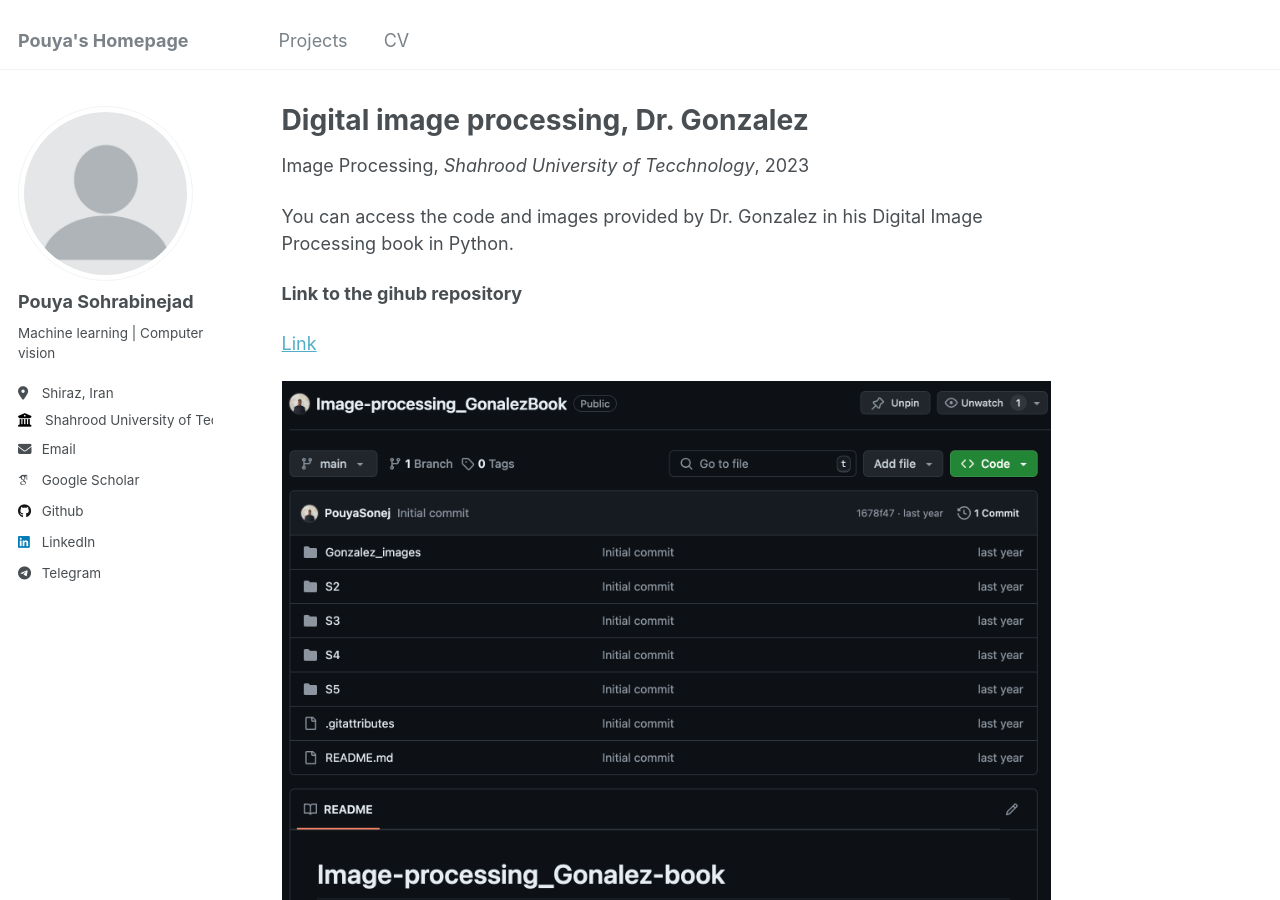
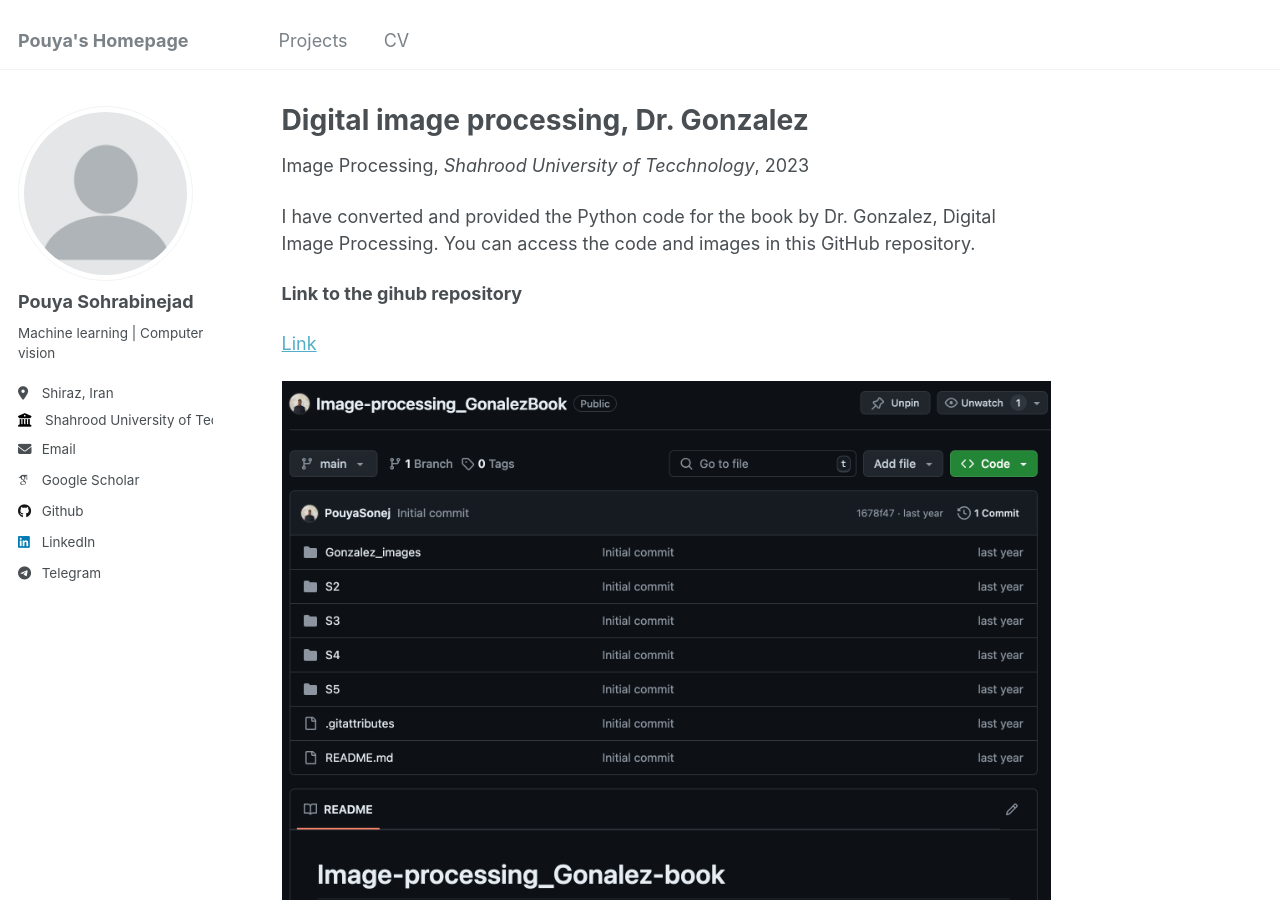
Before and after one commit to PouyaSonej/PouyaSonej.github.io, a Jekyll site: the page built from _teaching/project-1.md, in a window 1280 px wide and 900 px high. Built offline with Jekyll 4.4.1, drawn with Linux system fonts in a browser that asks for light colours; some web fonts are replaced.

Commit message:
Update project-1.md

```diff
--- a/_teaching/project-1.md
+++ b/_teaching/project-1.md
@@ -8,7 +8,7 @@ date: 2023-01-01
 location: "Shiraz, Iran"
 ---
 
-You can access the code and images provided by Dr. Gonzalez in his Digital Image Processing book in Python.
+I have converted and provided the Python code for the book by Dr. Gonzalez, Digital Image Processing. You can access the code and images in this GitHub repository.
 
 
 **Link to the gihub repository**
```
